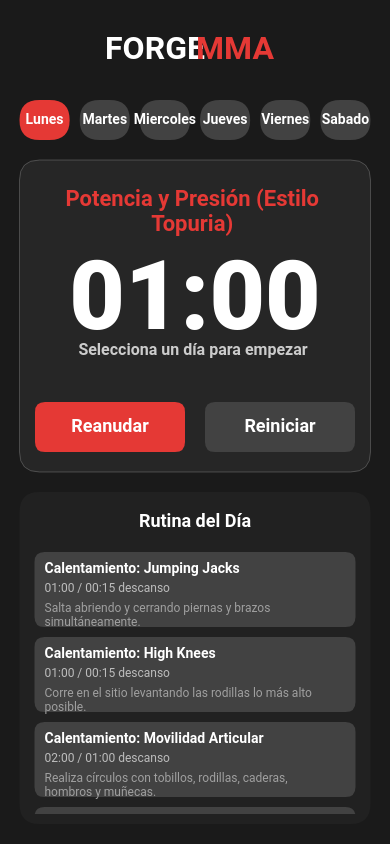
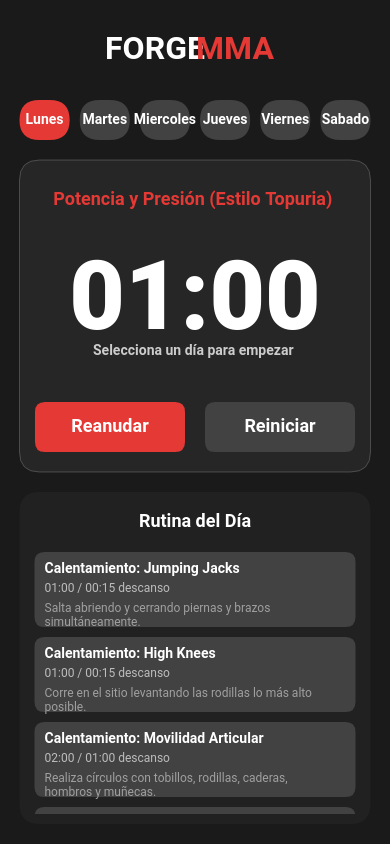
Before and after one commit to enriqueafz/mma-trainer-app, a plain HTML site: page index.html in a window 390 px wide. Drawn offline with nearby package versions, Linux system fonts and the light colour scheme.

Commit message:
Update index.html

```diff
--- a/index.html
+++ b/index.html
@@ -2,8 +2,8 @@
 <html lang="es">
 <head>
     <meta charset="UTF-8">
-    <meta name="viewport" content="width=device-width, initial-scale=1.0">
-    <title>Forge MMA | Entrenamiento en Canvas</title>
+    <meta name="viewport" content="width=device-width, initial-scale=1.0, user-scalable=no">
+    <title>Forge MMA | Entrenamiento Responsivo</title>
     <!-- Tone.js for sound effects -->
     <script src="https://cdnjs.cloudflare.com/ajax/libs/tone/14.7.77/Tone.js"></script>
     <style>
@@ -16,7 +16,8 @@
         }
         canvas {
             display: block;
-            touch-action: none; /* Prevents browser handling of touch events like scrolling */
+            /* Prevents browser handling of touch events like scrolling or zooming */
+            touch-action: none;
         }
     </style>
 </head>
@@ -33,7 +34,7 @@
             let currentExerciseIndex = 0;
             let timeRemaining = 0;
             let isPaused = true;
-            let isWorking = true; // true for work, false for rest
+            let isWorking = true;
             let timerInterval = null;
             let selectedDay = 'lunes';
             let listScrollY = 0;
@@ -43,19 +44,18 @@
             let lastTouchY = 0;
             let scrollMomentum = 0;
 
-
             // --- UI ELEMENTS & LAYOUT ---
             let uiElements = {
                 dayButtons: {},
                 controlButtons: {},
-                workoutListArea: {} // To store the list's bounding box
+                workoutListArea: {}
             };
 
             // --- SOUNDS ---
             const workEndSound = new Tone.Synth().toDestination();
             const restEndSound = new Tone.Synth({ oscillator: { type: "sine" } }).toDestination();
 
-            // --- DETAILED WORKOUT PLANS (Same as before) ---
+            // --- DETAILED WORKOUT PLANS ---
             const workouts = {
                 lunes: {
                     name: "Potencia y Presión (Estilo Topuria)",
@@ -136,7 +136,7 @@
             function resizeCanvas() {
                 canvas.width = window.innerWidth;
                 canvas.height = window.innerHeight;
-                draw(); // Redraw everything on resize
+                draw();
             }
 
             // --- DRAWING FUNCTIONS ---
@@ -145,17 +145,39 @@
                 ctx.fillRect(0, 0, canvas.width, canvas.height);
 
                 const isMobile = canvas.width < 820;
-                const workoutListWidth = isMobile ? canvas.width * 0.9 : 400;
-                const mainPanelWidth = isMobile ? canvas.width * 0.9 : canvas.width - workoutListWidth - 60;
-                const mainPanelX = isMobile ? canvas.width * 0.05 : 20;
-                const workoutListX = isMobile ? canvas.width * 0.05 : mainPanelX + mainPanelWidth + 20;
-                const mainPanelHeight = isMobile ? canvas.height * 0.5 - 110 : canvas.height - 180;
-                const workoutListY = isMobile ? mainPanelHeight + 180 : 100;
+
+                if (isMobile) {
+                    drawMobileLayout();
+                } else {
+                    drawDesktopLayout();
+                }
+            }
+
+            function drawDesktopLayout() {
+                const workoutListWidth = 400;
+                const mainPanelWidth = canvas.width - workoutListWidth - 60;
+                const mainPanelX = 20;
+                const workoutListX = mainPanelX + mainPanelWidth + 20;
+                const mainPanelHeight = canvas.height - 180;
+                const workoutListY = 100;
 
                 drawHeader();
                 drawDaySelector(mainPanelX, mainPanelWidth);
-                drawTimerPanel(mainPanelX, mainPanelWidth, mainPanelHeight);
-                drawWorkoutList(workoutListX, workoutListY, workoutListWidth, isMobile);
+                drawTimerPanel(mainPanelX, 160, mainPanelWidth, mainPanelHeight);
+                drawWorkoutList(workoutListX, workoutListY, workoutListWidth, canvas.height - workoutListY - 40);
+            }
+
+            function drawMobileLayout() {
+                const mainPanelWidth = canvas.width * 0.9;
+                const mainPanelX = canvas.width * 0.05;
+                const mainPanelHeight = canvas.height * 0.5 - 110;
+                const workoutListY = mainPanelHeight + 180;
+                const workoutListHeight = canvas.height - workoutListY - 20;
+
+                drawHeader();
+                drawDaySelector(mainPanelX, mainPanelWidth);
+                drawTimerPanel(mainPanelX, 160, mainPanelWidth, mainPanelHeight);
+                drawWorkoutList(mainPanelX, workoutListY, mainPanelWidth, workoutListHeight);
             }
 
             function drawHeader() {
@@ -188,8 +210,7 @@
                 });
             }
 
-            function drawTimerPanel(x, width, height) {
-                const y = 160;
+            function drawTimerPanel(x, y, width, height) {
                 ctx.fillStyle = 'rgba(255, 255, 255, 0.05)';
                 roundRect(ctx, x, y, width, height, 20, true, false);
                 ctx.strokeStyle = 'rgba(255, 255, 255, 0.2)';
@@ -197,7 +218,7 @@
 
                 const workout = currentWorkout || workouts[selectedDay];
                 ctx.fillStyle = '#E53935';
-                ctx.font = 'bold 22px Roboto';
+                ctx.font = `bold ${width < 400 ? '18px' : '22px'} Roboto`;
                 ctx.textAlign = 'center';
                 wrapText(ctx, workout.name, x + width / 2, y + 40, width - 40, 25);
 
@@ -207,7 +228,7 @@
                 ctx.fillText(formatTime(timeRemaining), x + width / 2, timerY);
 
                 ctx.fillStyle = '#CCCCCC';
-                ctx.font = 'bold 16px Roboto';
+                ctx.font = `bold ${width < 400 ? '14px' : '16px'} Roboto`;
                 let statusText = "";
                 let descriptionText = "";
                 if (currentWorkout && currentExerciseIndex < currentWorkout.exercises.length) {
@@ -223,7 +244,7 @@
                 wrapText(ctx, statusText, x + width / 2, timerY + 50, width - 40, 20);
 
                 ctx.fillStyle = '#BDBDBD';
-                ctx.font = '14px Roboto';
+                ctx.font = ` ${width < 400 ? '12px' : '14px'} Roboto`;
                 wrapText(ctx, descriptionText, x + width / 2, timerY + 80, width - 60, 18);
 
                 const btnWidth = 150;
@@ -246,9 +267,8 @@
                 uiElements.controlButtons.reset = { x: resetBtnX, y: btnY, width: btnWidth, height: btnHeight };
             }
 
-            function drawWorkoutList(x, y, width, isMobile) {
-                const height = isMobile ? canvas.height - y - 20 : canvas.height - y - 40;
-                uiElements.workoutListArea = { x, y, width, height }; // Store area for hit detection
+            function drawWorkoutList(x, y, width, height) {
+                uiElements.workoutListArea = { x, y, width, height };
 
                 ctx.fillStyle = '#212121';
                 roundRect(ctx, x, y, width, height, 20, true, false);
@@ -436,6 +456,7 @@
 
             // --- EVENT HANDLERS ---
             function handleCanvasClick(event) {
+                if (isDraggingList) return; // Don't register clicks if it was a drag
                 const rect = canvas.getBoundingClientRect();
                 const mouseX = event.clientX - rect.left;
                 const mouseY = event.clientY - rect.top;
@@ -468,7 +489,7 @@
                 if (mouseX > listArea.x && mouseX < listArea.x + listArea.width &&
                     mouseY > listArea.y && mouseY < listArea.y + listArea.height) {
 
-                    listScrollY += event.deltaY * 0.5; // Adjust multiplier for scroll speed
+                    listScrollY += event.deltaY * 0.5;
 
                     const workout = workouts[selectedDay];
                     const itemHeight = 85;
@@ -485,6 +506,8 @@
                 const mouseX = touch.clientX - rect.left;
                 const mouseY = touch.clientY - rect.top;
                 const listArea = uiElements.workoutListArea;
+
+                isDraggingList = false; // Reset drag state
 
                 if (mouseX > listArea.x && mouseX < listArea.x + listArea.width &&
                     mouseY > listArea.y && mouseY < listArea.y + listArea.height) {
@@ -516,10 +539,30 @@
             }
 
             function handleTouchEnd(event) {
-                isDraggingList = false;
+                // This logic prevents a click from firing after a drag/scroll
+                setTimeout(() => {
+                    isDraggingList = false;
+                }, 100);
             }
 
             function gameLoop() {
+                // Apply a little friction to the momentum scroll
+                if (!isDraggingList && Math.abs(scrollMomentum) > 0.1) {
+                    scrollMomentum *= 0.95; // Friction
+                    listScrollY -= scrollMomentum;
+
+                    // Clamp scroll position
+                    const workout = workouts[selectedDay];
+                    const itemHeight = 85;
+                    const totalListHeight = workout.exercises.length * itemHeight;
+                    const listArea = uiElements.workoutListArea;
+                    const maxScroll = Math.max(0, totalListHeight - (listArea.height - 60));
+                    listScrollY = Math.max(0, Math.min(listScrollY, maxScroll));
+
+                } else if (!isDraggingList) {
+                    scrollMomentum = 0;
+                }
+
                 draw();
                 requestAnimationFrame(gameLoop);
             }
```
